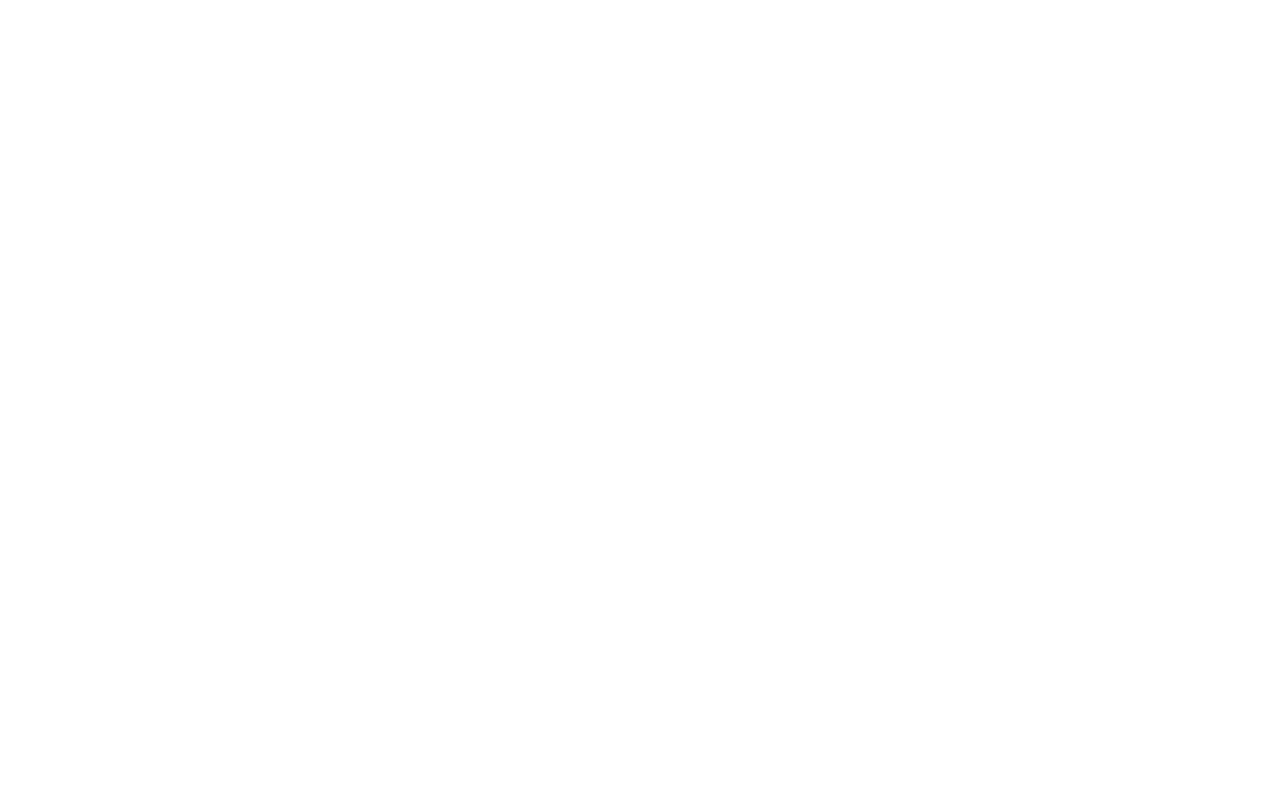
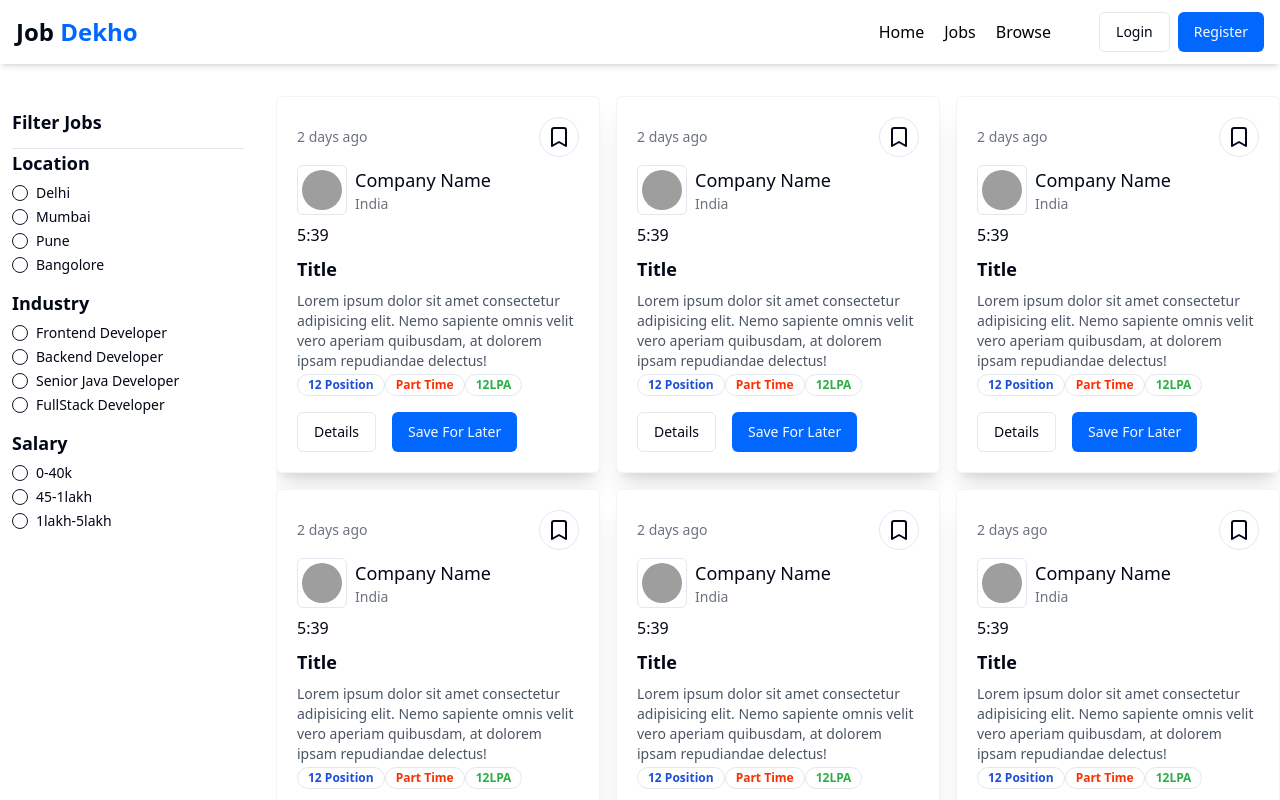
Before and after one commit to pavan77749/Job-Portal-Mern-Project, a React (Vite) app in the folder frontend/: page /jobs in a window 1280 px wide. Built offline with nearby package versions, Linux system fonts and the light colour scheme; grey boxes are pictures that could not be loaded.

Commit message:
Completed with Jobs and Browse Page frontend part.

```diff
--- a/frontend/src/App.jsx
+++ b/frontend/src/App.jsx
@@ -4,6 +4,7 @@ import Login from './components/auth/Login'
 import Register from './components/auth/Register'
 import Home from './components/Home'
 import Jobs from './components/Jobs'
+import Browse from './components/Browse'
 
 
 const appRouter = createBrowserRouter([
@@ -20,6 +21,9 @@ const appRouter = createBrowserRouter([
   {path:'/jobs',
     element:<Jobs/>
   },
+  {path:'/browse',
+    element:<Browse/>
+  },
 
 ])
 
--- /dev/null
+++ b/frontend/src/components/Browse.jsx
@@ -0,0 +1,28 @@
+import React from 'react'
+import Navbar from './shared/Navbar'
+import Job from './Job'
+
+const randomJobs = [1,2,3,4,5,6]
+const Browse = () => {
+  return (
+    <div >
+        <Navbar />
+        <div className='mt-24 max-w-7xl mx-auto my-10'>
+            <h1 className='font-bold text-lg'>Search Results ({randomJobs.length})</h1>
+            <div className='grid grid-cols-3 gap-4'>
+
+            {
+                randomJobs.map((item,index)=>{
+                    return (
+                        <Job/>
+                    )
+                })
+            }
+            </div>
+        </div>
+    </div>
+
+  )
+}
+
+export default Browse
--- /dev/null
+++ b/frontend/src/components/FilterCart.jsx
@@ -0,0 +1,51 @@
+import React from "react";
+import { RadioGroup , RadioGroupItem } from "./ui/radio-group";
+import { Label } from "./ui/label";
+Label
+
+const filterData = [
+  { filterType: "Location", array: ["Delhi", "Mumbai", "Pune", "Bangolore"] },
+  {
+    filterType: "Industry",
+    array: [
+      "Frontend Developer",
+      "Backend Developer",
+      "Senior Java Developer",
+      "FullStack Developer",
+    ],
+  },
+  {
+    filterType: "Salary",
+    array: ["0-40k", "45-1lakh", "1lakh-5lakh"],
+  },
+];
+const FilterCart = () => {
+  return (
+    <div className="w-full bg-white p-3 rounded-md">
+        <h1 className="font-bold text-lg">Filter Jobs</h1>
+        <hr className="mt-3"/>
+        <RadioGroup>
+            {
+                filterData.map((data,index)=>(
+                    <div>
+                        <h1 className="font-bold text-lg">{data.filterType}</h1>
+                        {
+                            data.array.map((item,index)=> {
+                                return (
+                                    <div className="flex items-center space-x-2 my-2">
+                                        <RadioGroupItem  value={item} />
+                                        <Label>{item}</Label>
+
+                                    </div>
+                                )
+                            })
+                        }
+                    </div>
+                ))
+            }
+        </RadioGroup>
+    </div>
+  )
+};
+
+export default FilterCart;
--- a/frontend/src/components/Herosection.jsx
+++ b/frontend/src/components/Herosection.jsx
@@ -13,6 +13,7 @@ const Herosection = () => {
           Search, Apply & <br /> Get Your{" "}
           <span className="text-[#0167ff]">Dream Jobs</span>
         </h1>
+        <p>"Find your dream job quickly and easily with Job Dekho today!"</p>
       </div>
       <div className="flex w-[40%] shadow-lg border border-gray-200 pl-3 rounded-full items-center gap-4 mx-auto ">
         <input
--- /dev/null
+++ b/frontend/src/components/Job.jsx
@@ -0,0 +1,56 @@
+import React from "react";
+import { Button } from "./ui/button";
+import { Bookmark } from "lucide-react";
+import { Badge } from "./ui/badge";
+import { Avatar, AvatarImage } from "./ui/avatar";
+
+const Job = () => {
+  return (
+    <div className="p-5 rounded-md shadow-xl bg-white border border-gray-100">
+      <div className="flex items-center justify-between">
+        <p className="text-sm text-gray-500">2 days ago</p>
+        <Button variant="outline" className="rounded-full" size="icon">
+          <Bookmark />
+        </Button>
+      </div>
+      <div className="flex items-center gap-2 my-2">
+        <Button className="p-6" variant="outline" size="icon">
+          <Avatar>
+            <AvatarImage src="https://imgs.search.brave.com/1qP-XVh6PQ2qbOrHtGRiuQT0O6PSjTBvdnTOwNvnJgg/rs:fit:500:0:0:0/g:ce/aHR0cHM6Ly9jZG4u/bG9nb2pveS5jb20v/d3AtY29udGVudC91/cGxvYWRzLzIwMTgv/MDUvMDExMDQ3MjAv/M19iaWcxMi03Njh4/NTkxLnBuZw" />
+          </Avatar>
+        </Button>
+        <div>
+          <h1 className="font-medium text-lg">Company Name</h1>
+          <p className="text-sm text-gray-500">India</p>
+        </div>
+      </div>
+      <div> 5:39
+        <h1 className="font-bold text-lg my-2">Title</h1>
+        <p className="text-sm text-gray-600">
+          Lorem ipsum dolor sit amet consectetur adipisicing elit. Nemo sapiente
+          omnis velit vero aperiam quibusdam, at dolorem ipsam repudiandae
+          delectus!
+        </p>
+      </div>
+      <div>
+        <Badge className={"text-blue-700 font-bold"} variant="ghost">
+          {" "}
+          12 Position
+        </Badge>
+        <Badge className={"text-[#f83002] font-bold"} variant="ghost">
+          Part Time
+        </Badge>
+        <Badge className={"text-[#2dae47] font-bold"} variant="ghost">
+          {" "}
+          12LPA
+        </Badge>
+      </div>
+      <div className="flex items-center gap-4 mt-4">
+        <Button variant="outline">Details</Button>
+        <Button className="bg-[#0167ff]">Save For Later</Button>
+      </div>
+    </div>
+  );
+};
+
+export default Job;
--- a/frontend/src/components/Jobs.jsx
+++ b/frontend/src/components/Jobs.jsx
@@ -1,9 +1,37 @@
-import React from 'react'
+import React from "react";
+import Navbar from "./shared/Navbar";
+// import Footer from './shared/Footer'
+import FilterCart from "./FilterCart";
+import Job from "./Job";
+
+const jobsArray = [1, 2, 3, 4, 5, 6, 7, 8];
 
 const Jobs = () => {
   return (
-    <div></div>
-  )
-}
+    <div className="">
+      <Navbar />
+      <div className="mt-24 max-w-7xl mx-auto">
+        <div className="flex gap-5">
+          <div className="w-[20%] ">
+            <FilterCart />
+          </div>
+          {jobsArray.length < 0 ? (
+            <span>Job not found</span>
+          ) : (
+            <div className="flex-1 h-[88vh] overflow-y-auto pb-5">
+              <div className="grid grid-cols-3 gap-4">
+               { jobsArray.map((item, index) => (
+                <div>
+                  <Job />
+                </div>
+                ))}
+              </div>
+            </div>
+          )}
+        </div>
+      </div>
+    </div>
+  );
+};
 
-export default Jobs
+export default Jobs;
--- a/frontend/src/components/auth/Login.jsx
+++ b/frontend/src/components/auth/Login.jsx
@@ -9,8 +9,9 @@ import axios from "axios";
 import { toast } from "sonner";
 import { USER_API_END_POINT } from "@/utils/constant";
 import { useDispatch, useSelector } from "react-redux";
-import { setLoading } from "@/redux/authSlice";
+import { setAuthUser, setLoading } from "@/redux/authSlice";
 import { Loader2 } from "lucide-react";
+
 
 const Login = () => {
   const [input, setInput] = useState({
@@ -36,6 +37,7 @@ const Login = () => {
         });
         console.log(res.data.success)
         if (res.data.success) {
+            dispatch(setAuthUser(res.data.user))
             navigate("/");
             toast.success(res.data.message);
         }
@@ -50,7 +52,7 @@ const Login = () => {
 
 
   return (
-    <div>
+    <div className="mt-24">
       <Navbar />
       <div className="flex justify-center items-center max-w-7xl mx-auto">
         <form
--- a/frontend/src/components/auth/Register.jsx
+++ b/frontend/src/components/auth/Register.jsx
@@ -60,7 +60,7 @@ const Register = () => {
     }
   };
   return (
-    <div>
+    <div className="mt-24">
       <Navbar />
       <div className="flex justify-center items-center max-w-7xl mx-auto">
         <form
--- a/frontend/src/components/shared/Navbar.jsx
+++ b/frontend/src/components/shared/Navbar.jsx
@@ -4,9 +4,10 @@ import { Popover, PopoverTrigger, PopoverContent } from "../ui/popover";
 import { Avatar, AvatarImage } from "@/components/ui/avatar";
 import { Button } from "../ui/button";
 import { LogOut, User2 } from "lucide-react";
+import { useSelector } from "react-redux";
 
 const Navbar = () => {
-    const user = false;
+    const {user} = useSelector(store=>store.auth)
   return (
     <div className="bg-white bg-opacity-10 backdrop-blur-lg shadow-md fixed w-full z-50 top-0 ">
       <div className="flex items-center justify-between mx-auto max-w-7xl h-16 px-4">
--- a/frontend/src/redux/authSlice.js
+++ b/frontend/src/redux/authSlice.js
@@ -3,14 +3,18 @@ import { createSlice } from "@reduxjs/toolkit";
 const authSlice = createSlice({
     name:"auth",
     initialState:{
-        loading:false
+        loading:false,
+        user:null
     },
     reducers:{
         setLoading:(state,action)=>{
             state.loading = action.payload
+        },
+        setAuthUser:(state,action)=>{
+            state.user = action.payload
         }
     }
 })
 
-export const {setLoading} = authSlice.actions
+export const {setLoading, setAuthUser} = authSlice.actions
 export default authSlice.reducer
```
